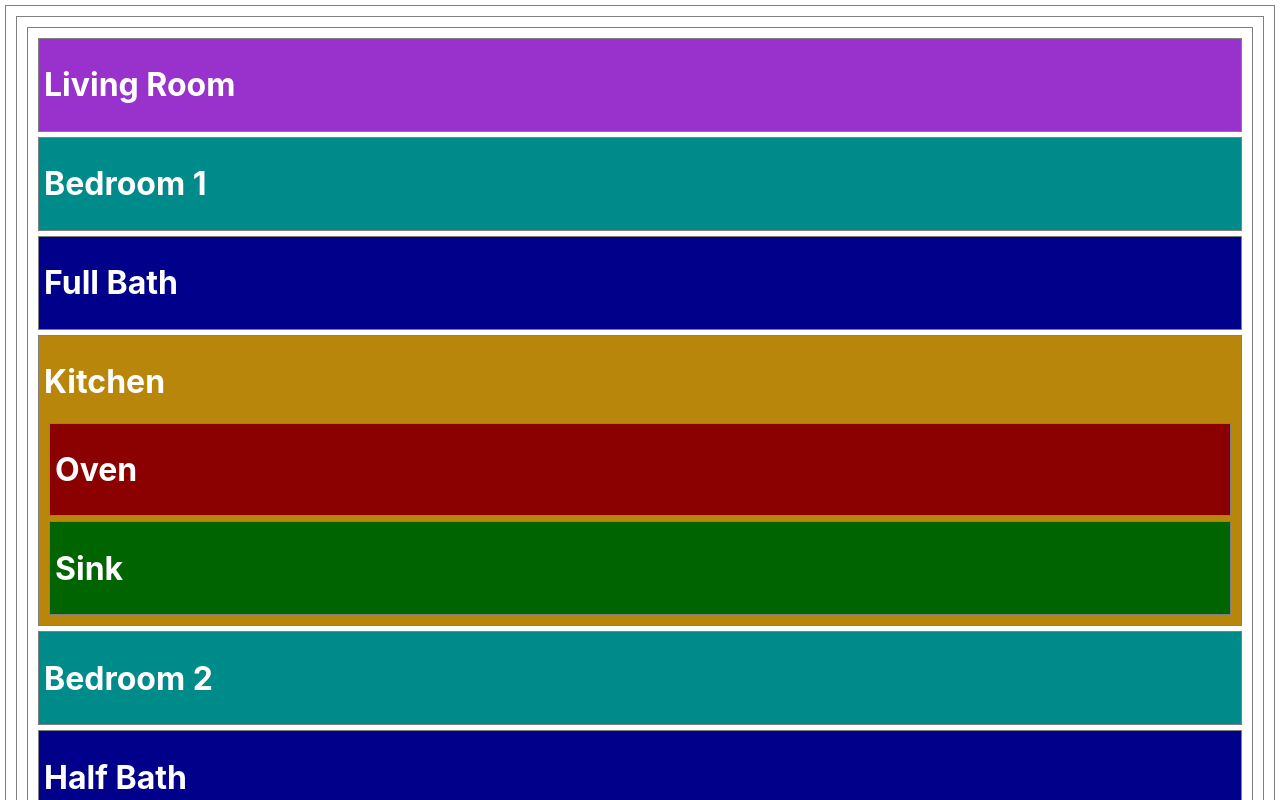
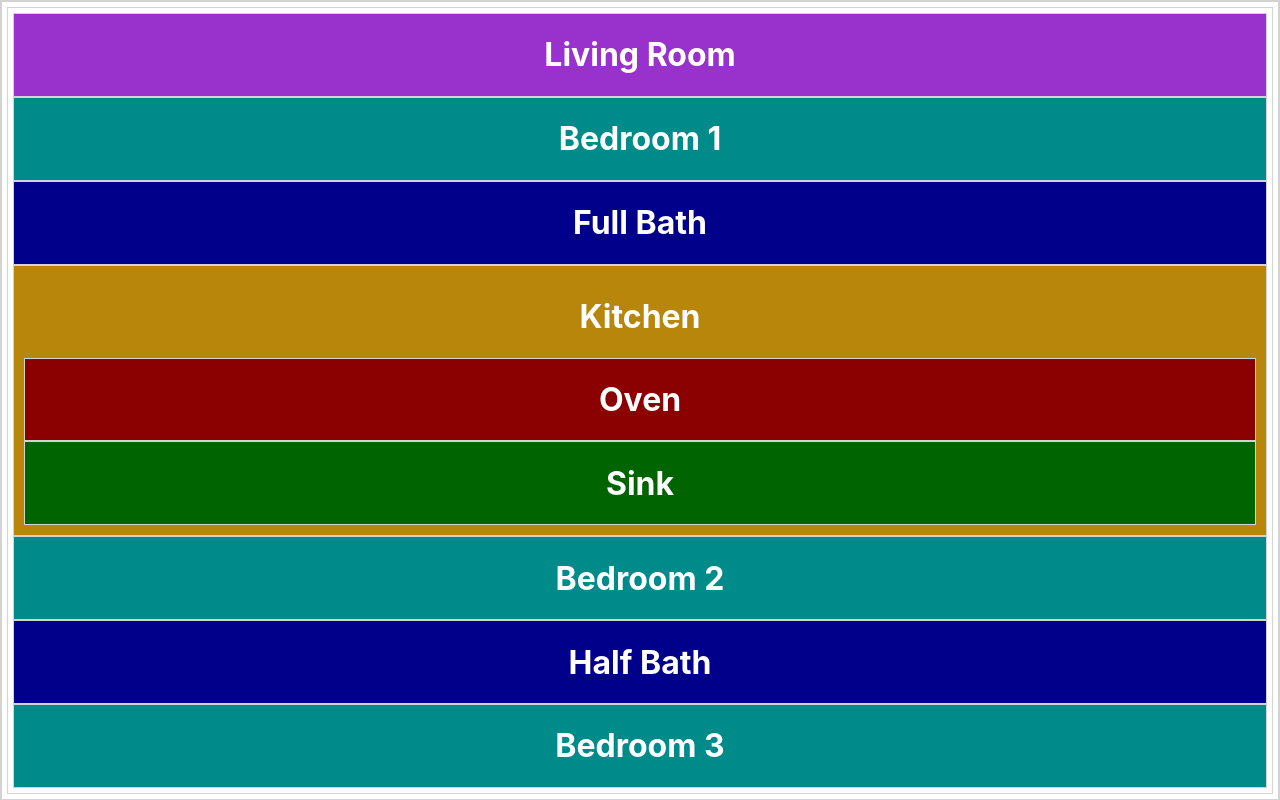
Before and after one commit to oscarnunez1/floorplan-lab, a React (Create React App) app: page / in a window 1280 px wide. Shown: the top 800 px of the page. Built offline with nearby package versions, Linux system fonts and the light colour scheme.

Commit message:
add more css

```diff
--- a/src/App.css
+++ b/src/App.css
@@ -1,7 +1,11 @@
+.floor-plan-div {
+  display: grid;
+  text-align: center;
+  padding: 5px;
+  margin: 5px;
+}
 div {
-  border: 1px solid grey;
-  margin: 5px;
-  padding: 5px;
+  border: 1px solid lightgray;
 }
 
 .living-room-div {
@@ -17,6 +21,7 @@ div {
 .kitchen-div {
   background-color: darkgoldenrod;
   color: white;
+  padding: 10px;
 }
 
 .oven-div {
--- a/src/FloorPlan.jsx
+++ b/src/FloorPlan.jsx
@@ -9,12 +9,12 @@ function FloorPlan(props) {
   return (
     <div className='floor-plan-div'>
       <LivingRoom/>
-      <Bedroom bedNum={1}/>
+      <Bedroom bedNum={1} className="bedroom-one"/>
       <Bath size={"Full"}/>
       <Kitchen/>
-      <Bedroom bedNum={2}/>
+      <Bedroom bedNum={2} className="bedroom-two"/>
       <Bath size={"Half"}/>
-      <Bedroom bedNum={3}/>
+      <Bedroom bedNum={3} className="bedroom-three"/>
     </div>
   )
 }
```
